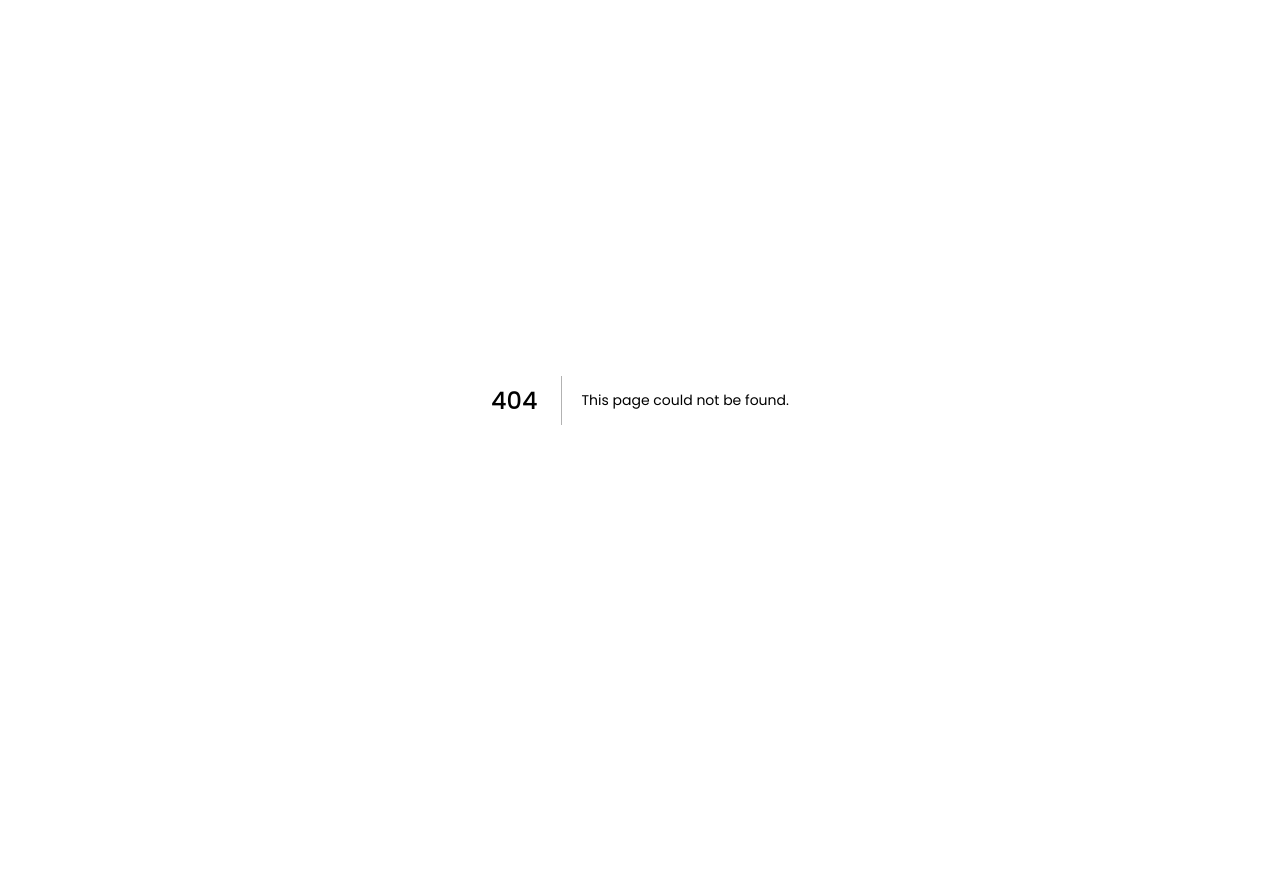
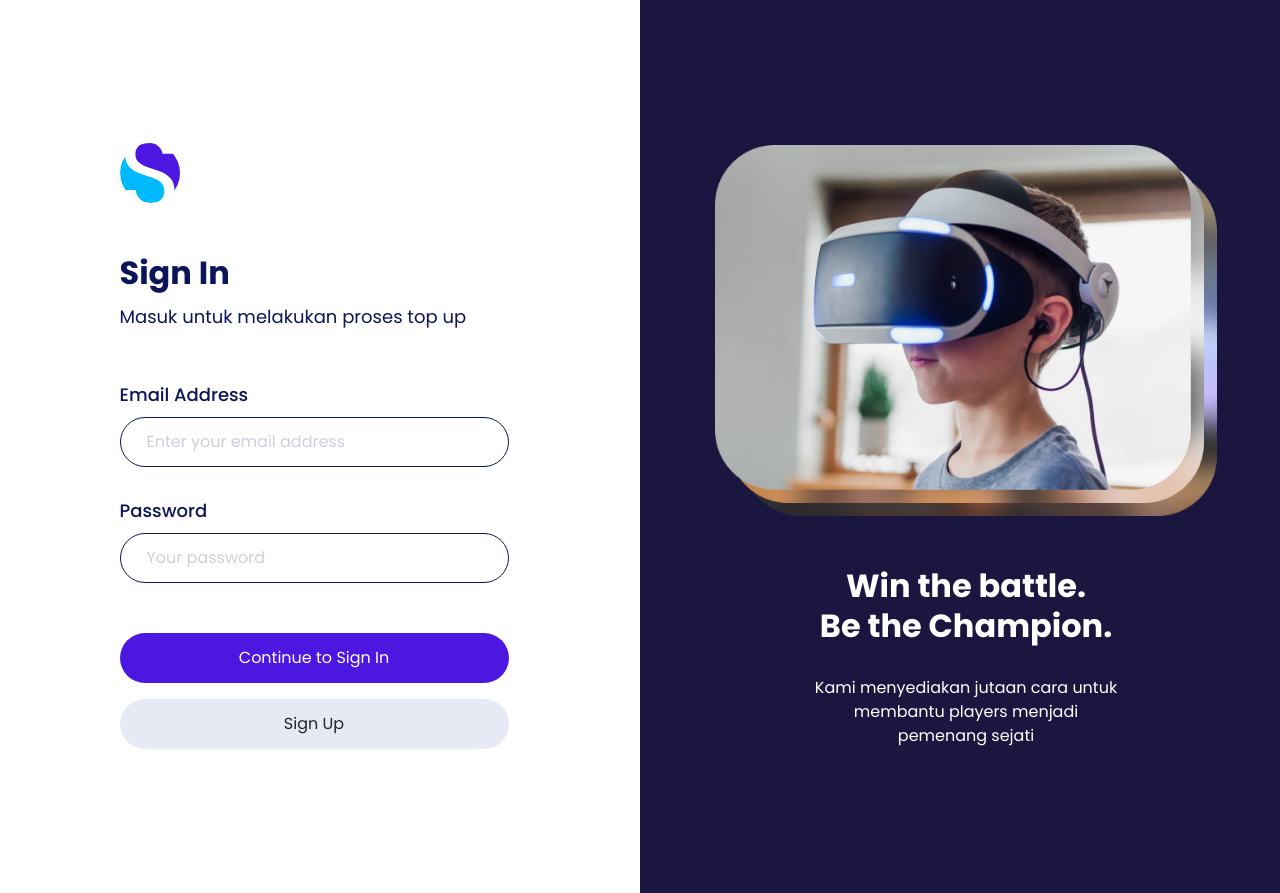
Before and after one commit to adyuta447/isiinaja, a Next.js app: page /sign-in in a window 1280 px wide. Before the commit this address had no page. Before the commit the page ends 800 px from the top, so only its background shows below. Built offline with nearby package versions, Linux system fonts and the light colour scheme.

Commit message:
asdasdasdasd

```diff
--- a/pages/_app.tsx
+++ b/pages/_app.tsx
@@ -1,3 +1,4 @@
+import '../styles/sign-in.css';
 import '../styles/complete-checkout.css';
 import '../styles/checkout.css';
 import '../styles/detail.css';
--- /dev/null
+++ b/pages/sign-in.tsx
@@ -0,0 +1,120 @@
+export default function signIn() {
+  return (
+    <section className="sign-in mx-auto">
+      <div className="row">
+        <div className="col-xxl-5 col-lg-6 my-auto py-lg-0 pt-lg-50 pb-lg-50 pt-30 pb-47 px-0">
+          <form action="">
+            <div className="container mx-auto">
+              <div className="pb-50">
+                <a className="navbar-brand" href="../index.html">
+                  <svg
+                    width="60"
+                    height="60"
+                    viewBox="0 0 60 60"
+                    fill="none"
+                    xmlns="http://www.w3.org/2000/svg"
+                  >
+                    <mask
+                      id="mask0"
+                      mask-type="alpha"
+                      maskUnits="userSpaceOnUse"
+                      x="0"
+                      y="0"
+                      width="60"
+                      height="60"
+                    >
+                      <circle cx="30" cy="30" r="30" fill="#3546AB" />
+                    </mask>
+                    <g mask="url(#mask0)">
+                      <circle cx="30" cy="30" r="30" fill="#00BAFF" />
+                      <path
+                        d="M41.5001 35.0001C52.3001 38.2001 49.6668 48.0001 47.0001 52.5001L71.0001 60.5001L79.5001 -12.9999C63.6667 -13.8333 29.5001 -14.9999 19.5001 -12.9999C7.00007 -10.4999 13.5001 4.00006 12.0001 14.0001C10.5001 24.0001 28.0001 31.0001 41.5001 35.0001Z"
+                        fill="#4D17E2"
+                      />
+                      <path
+                        d="M54.495 47.785C54.495 51.285 53.655 54.54 51.975 57.55C50.295 60.56 47.74 63.01 44.31 64.9C40.88 66.79 36.645 67.735 31.605 67.735C26.705 67.735 22.33 66.86 18.48 65.11C14.7 63.29 11.655 60.84 9.345 57.76C7.105 54.61 5.81 51.04 5.46 47.05H15.645C15.855 49.15 16.555 51.215 17.745 53.245C19.005 55.205 20.755 56.85 22.995 58.18C25.305 59.44 28.07 60.07 31.29 60.07C35.49 60.07 38.71 58.95 40.95 56.71C43.19 54.47 44.31 51.6 44.31 48.1C44.31 45.09 43.505 42.64 41.895 40.75C40.355 38.86 38.43 37.39 36.12 36.34C33.81 35.22 30.66 34.03 26.67 32.77C21.98 31.23 18.2 29.795 15.33 28.465C12.53 27.065 10.115 25 8.085 22.27C6.125 19.54 5.145 15.935 5.145 11.455C5.145 7.60499 6.055 4.20999 7.875 1.27C9.765 -1.67 12.425 -3.945 15.855 -5.555C19.355 -7.165 23.45 -7.97 28.14 -7.97C35.42 -7.97 41.195 -6.185 45.465 -2.615C49.735 0.884996 52.22 5.365 52.92 10.825H42.63C42.07 7.885 40.565 5.295 38.115 3.055C35.665 0.814997 32.34 -0.305003 28.14 -0.305003C24.29 -0.305003 21.21 0.709996 18.9 2.73999C16.59 4.69999 15.435 7.5 15.435 11.14C15.435 14.01 16.17 16.355 17.64 18.175C19.18 19.925 21.07 21.325 23.31 22.375C25.55 23.355 28.63 24.475 32.55 25.735C37.31 27.275 41.125 28.745 43.995 30.145C46.935 31.545 49.42 33.68 51.45 36.55C53.48 39.35 54.495 43.095 54.495 47.785Z"
+                        fill="white"
+                      />
+                    </g>
+                  </svg>
+                </a>
+              </div>
+              <h2 className="text-4xl fw-bold color-palette-1 mb-10">Sign In</h2>
+              <p className="text-lg color-palette-1 m-0">Masuk untuk melakukan proses top up</p>
+              <div className="pt-50">
+                <label htmlFor="email" className="form-label text-lg fw-medium color-palette-1 mb-10">
+                  Email
+                  Address
+
+                </label>
+                <input
+                  type="email"
+                  className="form-control rounded-pill text-lg"
+                  id="email"
+                  name="email"
+                  aria-describedby="email"
+                  placeholder="Enter your email address"
+                />
+              </div>
+              <div className="pt-30">
+                <label
+                  htmlFor="password"
+                  className="form-label text-lg fw-medium color-palette-1 mb-10"
+                >
+                  Password
+
+                </label>
+                <input
+                  type="password"
+                  className="form-control rounded-pill text-lg"
+                  id="password"
+                  name="password"
+                  aria-describedby="password"
+                  placeholder="Your password"
+                />
+              </div>
+              <div className="button-group d-flex flex-column mx-auto pt-50">
+                <a
+                  className="btn btn-sign-in fw-medium text-lg text-white rounded-pill mb-16"
+                  href="../index.html"
+                  role="button"
+                >
+                  Continue to Sign In
+
+                </a>
+                <a
+                  className="btn btn-sign-up fw-medium text-lg color-palette-1 rounded-pill"
+                  href="../src/sign-up.html"
+                  role="button"
+                >
+                  Sign
+                  Up
+
+                </a>
+              </div>
+            </div>
+          </form>
+        </div>
+        <div className="col-xxl-7 col-lg-6 bg-blue text-center pt-lg-145 pb-lg-145 d-lg-block d-none">
+          <img src="/img/Header-9.png" width="502" height="391.21" className="img-fluid pb-50" alt="" />
+          <h2 className="text-4xl fw-bold text-white mb-30">
+            Win the battle.
+            <br />
+            Be the Champion.
+
+          </h2>
+          <p className="text-white m-0">
+            Kami menyediakan jutaan cara untuk
+            <br />
+            {' '}
+            membantu players menjadi
+            <br />
+            pemenang
+            sejati
+
+          </p>
+        </div>
+      </div>
+    </section>
+  );
+}
--- /dev/null
+++ b/styles/sign-in.css
@@ -0,0 +1,51 @@
+/* Sign-in */
+.sign-in .img-fluid{
+    max-width: 100%;
+    height: auto;
+}
+
+.sign-in .bg-blue{
+    background-color: #1A1640;
+}
+
+.sign-in input[type="password"],
+.sign-in input[type="email"]{
+    border: 1px solid #0C145A;
+    padding: 0.75rem 1.625rem;
+    color: #0C145A;
+}
+
+.sign-in input[type="password"]:focus-within,
+.sign-in input[type="email"]:focus-within{
+    color: #0C145A;
+}
+
+.sign-in input[type="password"]::placeholder,
+.sign-in input[type="email"]::placeholder{
+    color: #CCD0DD;
+}
+
+.sign-in .btn-sign-in{
+    padding: 0.75rem;
+    background-color: #4D17E2;
+}
+
+.sign-in .btn-sign-up{
+    padding: 0.75rem;
+    background-color: #E7EAF5;
+}
+
+
+.sign-in .button-group{
+    width: 100%;
+}
+
+@media (min-width: 992px){
+    .sign-in .container,
+    .sign-in input[type="password"],
+    .sign-in input[type="email"]{
+        max-width: 437px;
+    }
+    }
+
+/*  */
```
